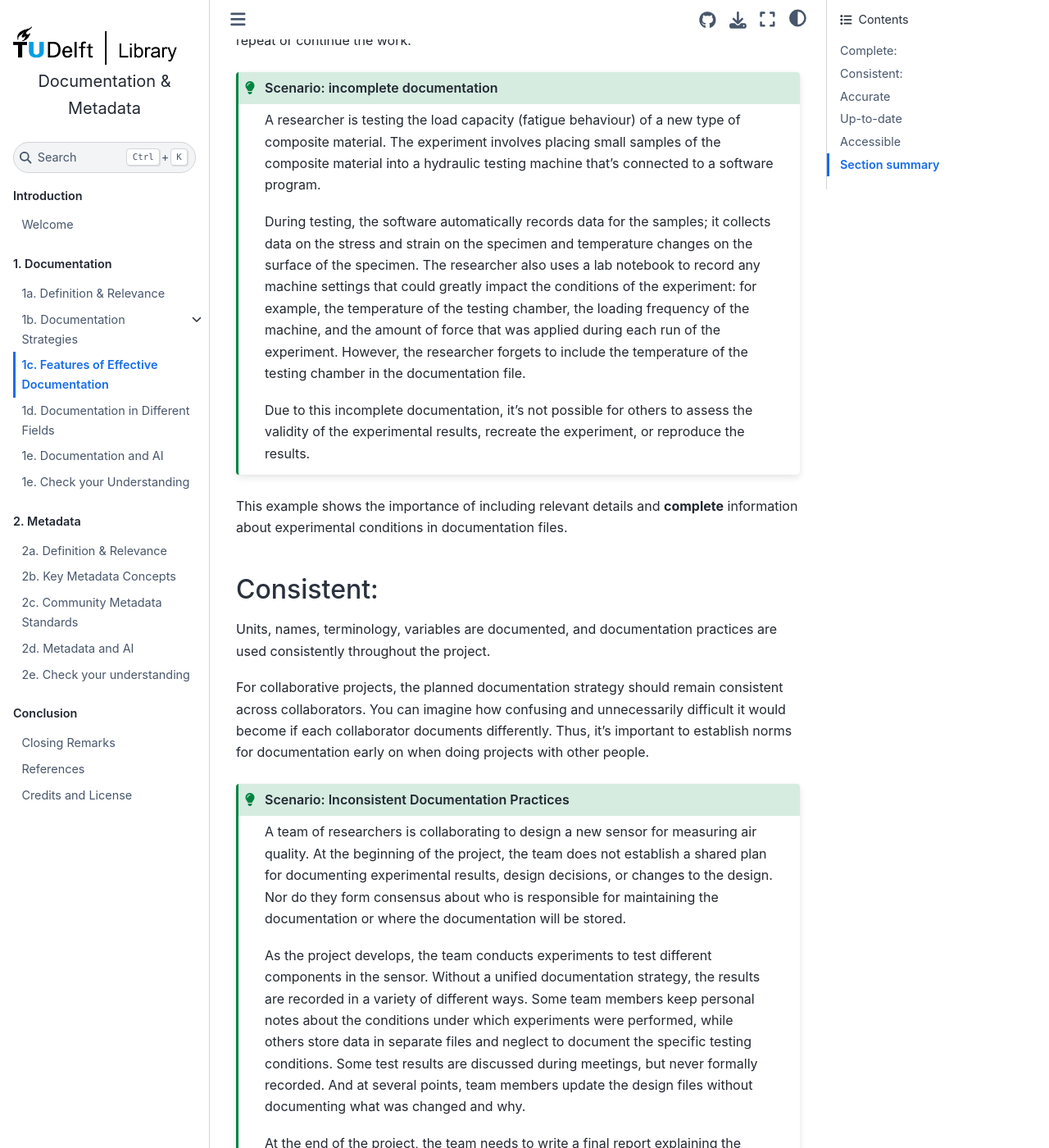
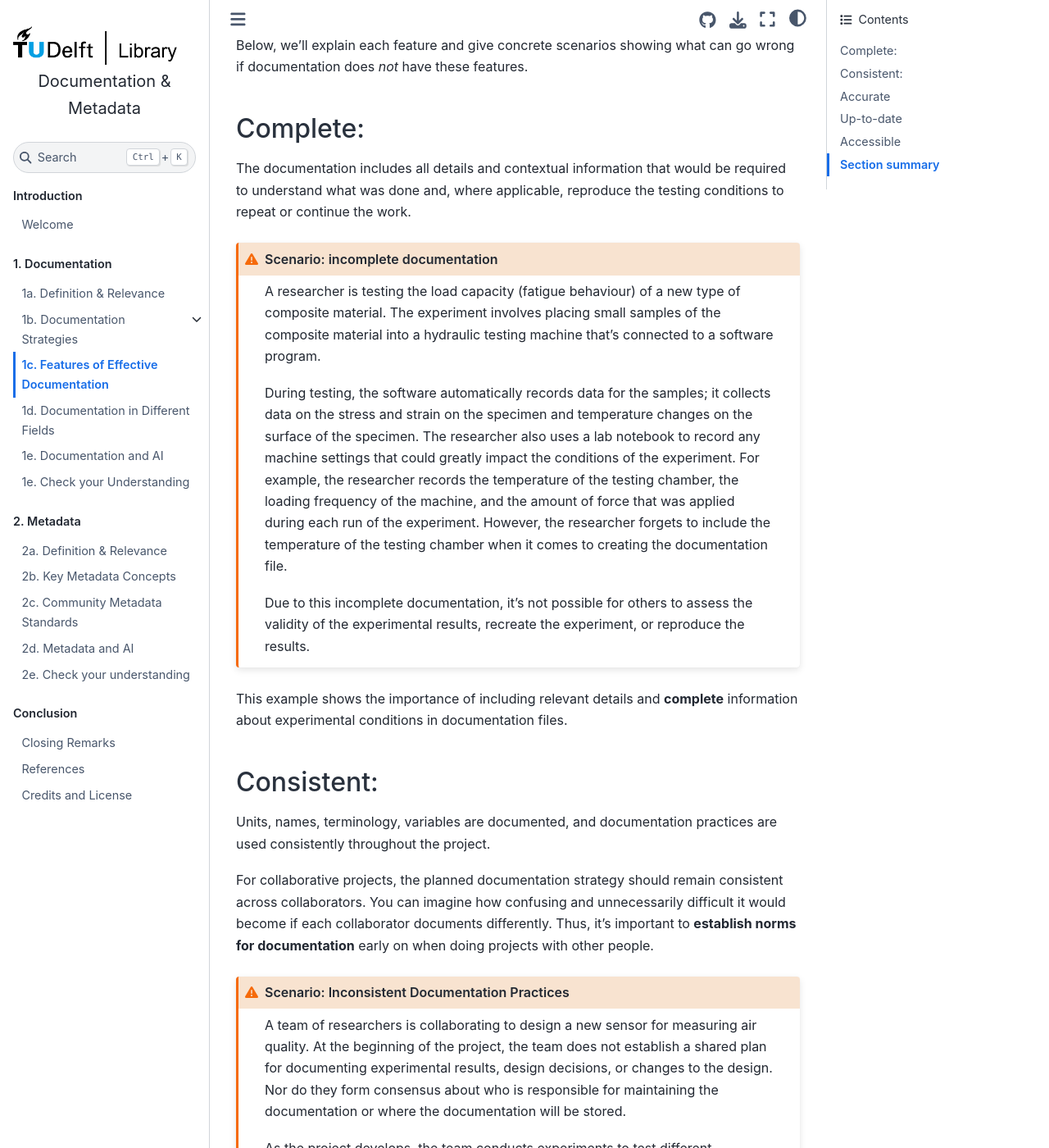
Before and after one commit to tu-delft-library/Documentation_and_Metadata, a Jupyter Book: the page built from book/1c-features-effective-documentation.md, in a window 1280 px wide and 1400 px high, scrolled down 374 px. Shown: the whole window at 82% size. Built offline with Jupyter Book 1.0.4 settings and Sphinx 7.4.7 and the Sphinx Book theme 1.1.4, drawn with Linux system fonts in a browser that asks for light colours; comment, search, counter and statistics services are not loaded; some of the changed text lies outside the part shown.

Commit message:
Update 1c-features-effective-documentation.md

````diff
--- a/book/1c-features-effective-documentation.md
+++ b/book/1c-features-effective-documentation.md
@@ -1,27 +1,35 @@
 # 1c. Features of Effective Documentation
 
-Here, we'll look at characteristics of “good” data documentation that make research objects reproducible. We'll include a scenario for each to make these features more concrete:
+Here, we'll examine at five characteristics of “good” data documentation that make research objects reproducible. Effective documentation is:
 
-### Complete:
+- **complete**
+- **consistent**
+- **accurate**
+- **up-to-date**
+- **accessible**
+
+Below, we'll explain each feature and give concrete scenarios showing what can go wrong if documentation does *not* have these features.
+
+## Complete:
 The documentation includes all details and contextual information that would be required to understand what was done and, where applicable, reproduce the testing conditions to repeat or continue the work.
 
 ```{admonition} Scenario: incomplete documentation
-:class: tip
+:class: warning
 A researcher is testing the load capacity (fatigue behaviour) of a new type of composite material. The experiment involves placing small samples of the composite material into a hydraulic testing machine that's connected to a software program.
 
-During testing, the software automatically records data for the samples; it collects data on the stress and strain on the specimen and temperature changes on the surface of the specimen. The researcher also uses a lab notebook to record any machine settings that could greatly impact the conditions of the experiment: for example, the temperature of the testing chamber, the loading frequency of the machine, and the amount of force that was applied during each run of the experiment. However, the researcher forgets to include the temperature of the testing chamber in the documentation file.
+During testing, the software automatically records data for the samples; it collects data on the stress and strain on the specimen and temperature changes on the surface of the specimen. The researcher also uses a lab notebook to record any machine settings that could greatly impact the conditions of the experiment. For example, the researcher records the temperature of the testing chamber, the loading frequency of the machine, and the amount of force that was applied during each run of the experiment. However, the researcher forgets to include the temperature of the testing chamber when it comes to creating the documentation file.
 
 Due to this incomplete documentation, it's not possible for others to assess the validity of the experimental results, recreate the experiment, or reproduce the results.
 ```
 This example shows the importance of including relevant details and **complete** information about experimental conditions in documentation files.
 
-### Consistent:
+## Consistent:
 Units, names, terminology, variables are documented, and documentation practices are used consistently throughout the project.
 
-For collaborative projects, the planned documentation strategy should remain consistent across collaborators. You can imagine how confusing and unnecessarily difficult it would become if each collaborator documents differently. Thus, it's important to establish norms for documentation early on when doing projects with other people.
+For collaborative projects, the planned documentation strategy should remain consistent across collaborators. You can imagine how confusing and unnecessarily difficult it would become if each collaborator documents differently. Thus, it's important to **establish norms for documentation** early on when doing projects with other people.
 
 ```{admonition} Scenario: Inconsistent Documentation Practices
-:class: tip
+:class: warning
 A team of researchers is collaborating to design a new sensor for measuring air quality. At the beginning of the project, the team does not establish a shared plan for documenting experimental results, design decisions, or changes to the design. Nor do they form consensus about who is responsible for maintaining the documentation or where the documentation will be stored.
 
 As the project develops, the team conducts experiments to test different components in the sensor. Without a unified documentation strategy, the results are recorded in a variety of different ways. Some team members keep personal notes about the conditions under which experiments were performed, while others store data in separate files and neglect to document the specific testing conditions. Some test results are discussed during meetings, but never formally recorded. And at several points, team members update the design files without documenting what was changed and why.
@@ -33,33 +41,36 @@ This example shows how important it is to discuss plans for documentation and co
 
 
 
-### Accurate
+## Accurate
 The documentation describes exactly what was done. The documentation should be a concise but accurate description of exact steps that were followed. The level of specificity may vary from field to field.
 
 ```{admonition} Scenario: Inaccurate Documentation
-:class: tip
+:class: warning
 A researcher provides images and instructions for the assembly of a load-bearing piece of hardware which consists of multiple components bolted together. The researcher accidentally lists the wrong size of bolts required for assembly: the researcher specifies a 6 mm bolt, but a 8 mm bolt is required. This means that anyone trying to build the piece of hardware will use undersized bolts. The too-small bolts won't be able to safely withstand the same heavy loads and force factors that were tested during the original experiment. The error in documentation could lead to accidents.
 ```
+This example shows how important it is to include **accurate** measurements and descriptions in documentation files.
 
-### Up-to-date
+## Up-to-date
 The documentation is maintained and updated **throughout the project**.
 
 ```{admonition} Scenario: Documentation not updated
-:class: tip
-A researcher is developing software to analyse research data. The researcher uses several external libraries to build the software. Partway through the project, the researcher updates one of these libraries to a newer version. However, the researcher forgets to record the update in the project's documentation or list of software dependencies. When other researchers later try to reuse the software, they may install a different version of the library, which causes errors and produces different results. As a result, they are unable to reliably reproduce the original researcher's outputs.
+:class: warning
+A researcher is developing software to analyse research data. The researcher uses several external libraries to build the software. Partway through the project, the researcher updates one of these libraries to a newer version. However, the researcher forgets to record the update in the project's documentation or list of software dependencies. When other researchers later try to reuse the software, they may install a different version of the library, which causes errors and produces different results.
 ```
+This example shows that documentation files must be kept **up-to-date** over the course of a project if others are to reliably reproduce the original researcher's results.
 
-### Accessible
+## Accessible
 Documentation is most accessible if it is digital, machine-readable, findable, and stored in an open or commonly used format.
 
 ```{admonition} Scenarios: Inaccessible documentation
-:class: tip
+:class: warning
 - Scenario 1: A lab moved and the original documentation for a project (stored in paper notebooks) cannot be found.
 
 - Scenario 2: It's difficult to find the documentation file for a project because the location of the file is not clear (e.g. it's not clearly named or it's not saved next to the research object that it's describing).
 
 - Scenario 3: The documentation for an experiment is locked behind a paywall or a restricted access portal.
 ```
+In all of these examples, lack of **accessibility** means that documentation files cannot be easily read and used.
 
 ## Section summary
-To summarize, complete, consistent, accurate, up-to-date and accessible documentation creates transparency by making it clear what was done to generate outputs, how, and why.
+To summarize, complete, consistent, accurate, up-to-date and accessible documentation creates transparency by making it clear what was done to generate outputs, how, and why. It also supports efficiency during research and reproducibility of your results and findings.
````
